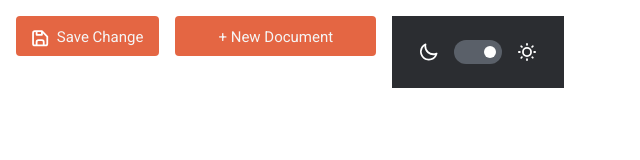
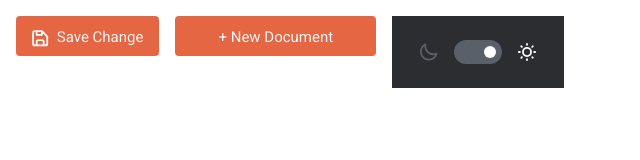
Before and after one commit to Furxx2000/In-browser-markdown-editor, a React (Vite) app: page / in a window 1280 px wide. Shown: the top 160 px of the page, without its empty margins (0-640 px from the left). Built offline with nearby package versions, Linux system fonts and the light colour scheme.

Commit message:
Complete mode toggle function

```diff
--- a/src/components/ModeSwitcher.tsx
+++ b/src/components/ModeSwitcher.tsx
@@ -4,6 +4,7 @@ import '../scss/ModeSwitcher.scss';
 
 function ModeSwitcher() {
   const [isDarkMode, setMode] = useState(false);
+  const notActive = '#5a6069';
 
   function handleToggleMode() {
     setMode((current) => !current);
@@ -12,9 +13,15 @@ function ModeSwitcher() {
 
   return (
     <div className='mode-switcher bg-dark-3 flex'>
-      <SvgIcon name='icon-dark-mode' color='white' />
-      <div className='toggler bg-gray-1' onClick={handleToggleMode}></div>
-      <SvgIcon name='icon-light-mode' color='white' />
+      <SvgIcon name='icon-dark-mode' color={isDarkMode ? 'white' : notActive} />
+      <div
+        className={`toggler bg-gray-1 ${isDarkMode ? 'dark-mode' : ''}`}
+        onClick={handleToggleMode}
+      ></div>
+      <SvgIcon
+        name='icon-light-mode'
+        color={isDarkMode ? notActive : 'white'}
+      />
     </div>
   );
 }
```
